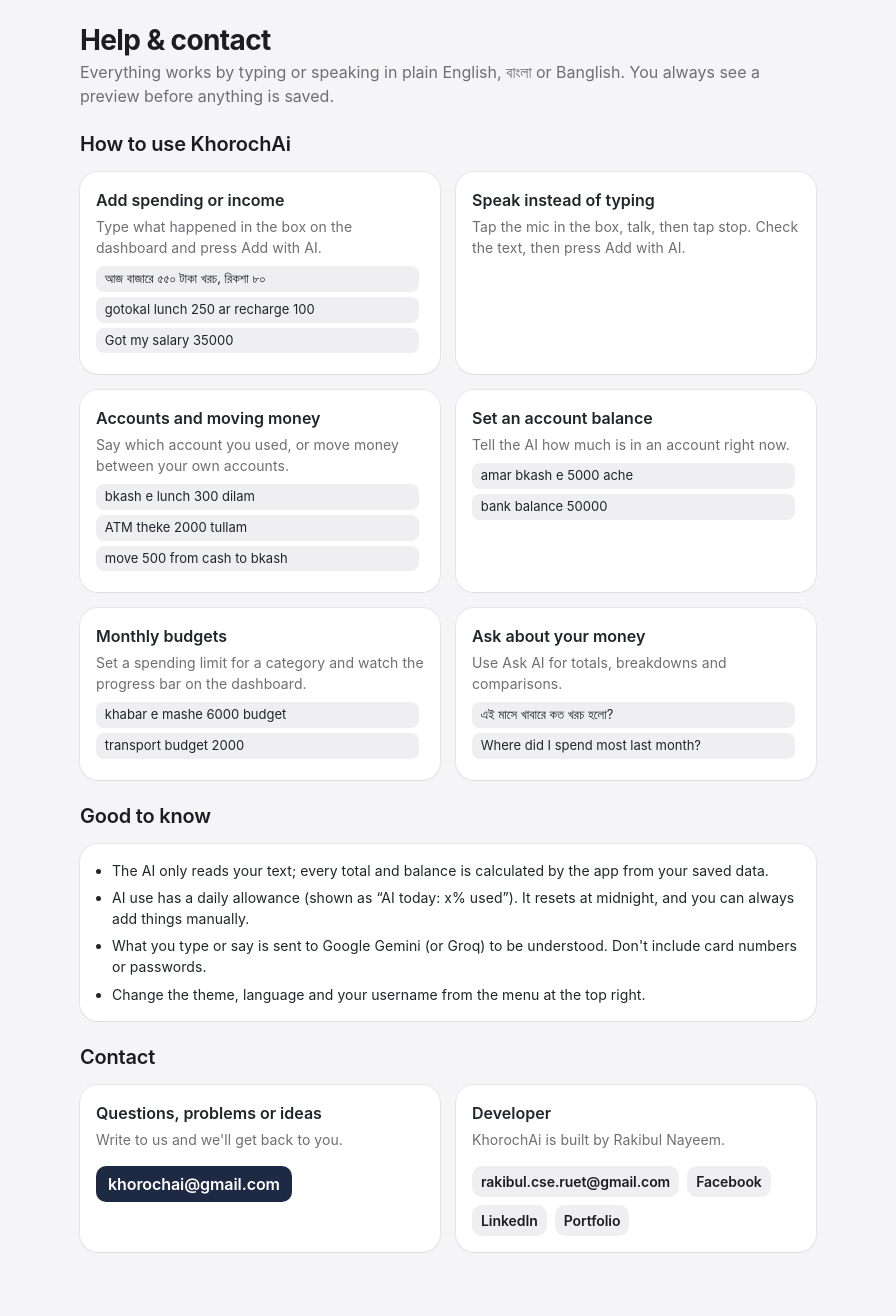
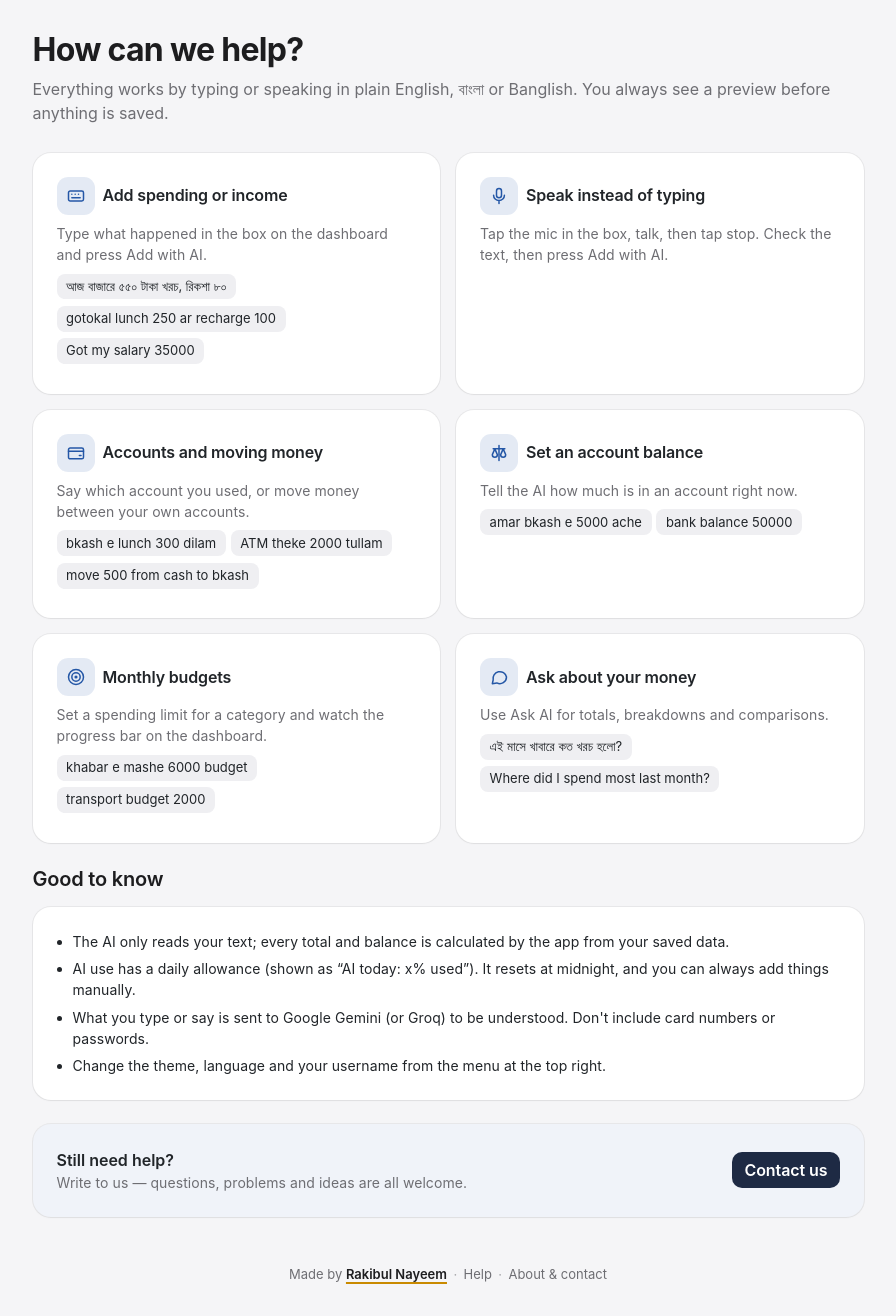
Before and after one commit to RakibulNayeem/khorochai, a Django app: page /help/ in a window 1280 px wide. Shown: the part 60-1376 px from the top of the page, without its empty margins (192-1088 px from the left). Before the commit the page ends 1313 px from the top, so only its background shows below. Run offline with Django 5.2, Linux system fonts and the light colour scheme.

Commit message:
Separate Help and About & contact pages; developer card and footer credit
Help: icon cards with examples, good-to-know notes and a contact link.
About & contact: what KhorochAi is, contact email and a developer card.
A footer on every page (Made by Rakibul Nayeem · Help · About & contact)
opens a developer pop-up with photo, links and email.

Co-Authored-By: Claude Opus 5.5 <noreply@anthropic.com>

```diff
--- a/config/settings.py
+++ b/config/settings.py
@@ -209,6 +209,8 @@ CURRENCY_SYMBOL = os.environ.get("CURRENCY_SYMBOL", "৳")
 CONTACT_EMAIL = "khorochai@gmail.com"
 DEVELOPER = {
     "name": "Rakibul Nayeem",
+    "title": "CSE'17, RUET",
+    "photo": "img/developer.jpg",
     "email": "rakibul.cse.ruet@gmail.com",
     "facebook": "https://www.facebook.com/raki.nayeem",   # full URLs; a button is hidden while its link is empty
     "linkedin": "https://www.linkedin.com/in/rakibulnayeem/",
--- a/static/css/app.css
+++ b/static/css/app.css
@@ -292,6 +292,32 @@ a:hover { color: var(--link); text-decoration: underline; text-underline-offset:
 .menu-item-danger:hover { color: #d93025; }
 
 /* ---------------------------------------------------------------- help page */
+.page-hero { padding: .5rem 0 .25rem; }
+.about-lead { max-width: 620px; }
+.help-icon { width: 38px; height: 38px; flex: none; display: inline-grid; place-items: center; border-radius: 11px;
+  background: color-mix(in srgb, var(--link) 12%, transparent); color: var(--link); }
+.help-icon svg { width: 20px; height: 20px; }
 .help-example { display: inline-block; font-size: .8125rem; background: var(--surface-2); border-radius: 8px;
-  padding: .2rem .55rem; margin: 0 .3rem .3rem 0; }
+  padding: .2rem .6rem; margin: 0 .3rem .35rem 0; }
+.help-cta { background: color-mix(in srgb, var(--link) 7%, var(--surface)); }
 .help-list li + li { margin-top: .4rem; }
+
+/* ---------------------------------------------------------------- footer + developer pop-up */
+.site-footer { display: flex; flex-wrap: wrap; justify-content: center; align-items: center; gap: .4rem;
+  color: var(--muted); font-size: .8125rem; padding: 1.5rem 0 2rem; }
+.site-footer a { color: var(--muted); }
+.site-footer a:hover { color: var(--ink); }
+.site-footer .dot { opacity: .6; }
+.dev-link { border: 0; background: none; padding: 0; color: var(--ink); font-weight: 600;
+  text-decoration: underline; text-decoration-color: var(--gold-text); text-underline-offset: 3px; text-decoration-thickness: 2px; }
+.dev-modal { max-width: 380px; }
+.dev-modal .modal-content { border: 0; border-radius: 22px; background: var(--surface); box-shadow: var(--shadow-float); }
+.dev-close { position: absolute; top: .9rem; right: .9rem; z-index: 1; }
+.dev-photo { width: 128px; height: 128px; border-radius: 50%; object-fit: cover;
+  border: 3px solid var(--gold-text); box-shadow: 0 0 0 5px color-mix(in srgb, var(--gold-text) 18%, transparent); }
+.dev-photo.sm { width: 76px; height: 76px; border-width: 2px; box-shadow: 0 0 0 4px color-mix(in srgb, var(--gold-text) 15%, transparent); }
+.dev-btn { display: inline-flex; align-items: center; gap: .45rem; }
+.dev-btn svg { width: 16px; height: 16px; }
+.dev-mini { border: 0; background: none; padding: .25rem .5rem; border-radius: 14px; color: var(--ink); transition: background-color .15s ease; }
+.dev-mini:hover { background: var(--surface-2); }
+.modal-backdrop.show { opacity: .55; }
--- a/templates/base.html
+++ b/templates/base.html
@@ -71,6 +71,15 @@
   {% block before_content %}{% endblock %}{% block content %}{% endblock %}{% block after_content %}{% endblock %}
 </main>
 
+<footer class="site-footer container">
+  <span>{% translate "Made by" %} <button type="button" class="dev-link" data-bs-toggle="modal" data-bs-target="#developerModal">{{ developer.name }}</button></span>
+  <span class="dot" aria-hidden="true">·</span>
+  <a href="{% url 'help' %}">{% translate "Help" %}</a>
+  <span class="dot" aria-hidden="true">·</span>
+  <a href="{% url 'about' %}">{% translate "About & contact" %}</a>
+</footer>
+{% include "tracker/_developer_modal.html" %}
+
 
 <script src="https://cdn.jsdelivr.net/npm/bootstrap@5.3.3/dist/js/bootstrap.bundle.min.js"></script>
 <script>
--- /dev/null
+++ b/templates/tracker/_developer_links.html
@@ -0,0 +1,14 @@
+{% load i18n %}<div class="d-flex flex-wrap justify-content-center gap-2">
+  <a class="btn btn-brand dev-btn" href="mailto:{{ developer.email }}">
+    <svg viewBox="0 0 24 24" fill="currentColor" aria-hidden="true"><path d="M3 5.5A2.5 2.5 0 0 1 5.5 3h13A2.5 2.5 0 0 1 21 5.5v13a2.5 2.5 0 0 1-2.5 2.5h-13A2.5 2.5 0 0 1 3 18.5v-13zm2.6.5 6.4 5 6.4-5H5.6zM19 7.6l-6.4 5a1 1 0 0 1-1.2 0L5 7.6v10.9c0 .3.2.5.5.5h13c.3 0 .5-.2.5-.5V7.6z"/></svg>
+    {% translate "Email" %}</a>
+  {% if developer.facebook %}<a class="btn btn-outline-secondary dev-btn" href="{{ developer.facebook }}" target="_blank" rel="noopener">
+    <svg viewBox="0 0 24 24" fill="currentColor" aria-hidden="true"><path d="M13.5 21v-7.5h2.5l.4-3h-2.9V8.6c0-.9.3-1.5 1.5-1.5h1.5V4.4c-.3 0-1.2-.1-2.2-.1-2.2 0-3.7 1.3-3.7 3.8v2.4H8v3h2.6V21h2.9z"/></svg>
+    Facebook</a>{% endif %}
+  {% if developer.linkedin %}<a class="btn btn-outline-secondary dev-btn" href="{{ developer.linkedin }}" target="_blank" rel="noopener">
+    <svg viewBox="0 0 24 24" fill="currentColor" aria-hidden="true"><path d="M5.3 8.5h3V19h-3V8.5zM6.8 4a1.75 1.75 0 1 1 0 3.5 1.75 1.75 0 0 1 0-3.5zM10.2 8.5h2.9v1.4h.1c.4-.8 1.4-1.6 2.9-1.6 3.1 0 3.7 2 3.7 4.7V19h-3v-5.1c0-1.2 0-2.8-1.7-2.8s-2 1.3-2 2.7V19h-2.9V8.5z"/></svg>
+    LinkedIn</a>{% endif %}
+  {% if developer.portfolio %}<a class="btn btn-outline-secondary dev-btn" href="{{ developer.portfolio }}" target="_blank" rel="noopener">
+    <svg viewBox="0 0 24 24" fill="none" stroke="currentColor" stroke-width="1.8" stroke-linecap="round" stroke-linejoin="round" aria-hidden="true"><circle cx="12" cy="12" r="9"/><path d="M3 12h18M12 3a14 14 0 0 1 0 18M12 3a14 14 0 0 0 0 18"/></svg>
+    {% translate "Portfolio" %}</a>{% endif %}
+</div>
--- /dev/null
+++ b/templates/tracker/_developer_modal.html
@@ -0,0 +1,16 @@
+{% load i18n static %}
+<div class="modal fade" id="developerModal" tabindex="-1" aria-labelledby="developerModalName" aria-hidden="true">
+  <div class="modal-dialog modal-dialog-centered dev-modal">
+    <div class="modal-content">
+      <button type="button" class="btn-close dev-close" data-bs-dismiss="modal" aria-label="{% translate 'Close' %}"></button>
+      <div class="text-center px-4 pt-4 pb-4">
+        <img src="{% static developer.photo %}" alt="{{ developer.name }}" class="dev-photo" width="128" height="128" loading="lazy">
+        <h2 class="h4 mt-3 mb-1" id="developerModalName">{{ developer.name }}</h2>
+        <div class="text-muted small" data-keep-digits>{{ developer.title }}</div>
+        <div class="text-muted small mb-3">{% translate "Developer, KhorochAi" %}</div>
+        {% include "tracker/_developer_links.html" %}
+        <div class="small text-muted mt-3" data-keep-digits>{{ developer.email }}</div>
+      </div>
+    </div>
+  </div>
+</div>
--- /dev/null
+++ b/templates/tracker/_help_icon.html
@@ -0,0 +1 @@
+<svg viewBox="0 0 24 24" fill="none" stroke="currentColor" stroke-width="1.8" stroke-linecap="round" stroke-linejoin="round">{% if name == "type" %}<rect x="3" y="6" width="18" height="12" rx="2"/><path d="M7 10h.01M11 10h.01M15 10h.01M7 14h10"/>{% elif name == "mic" %}<rect x="9" y="3" width="6" height="11" rx="3"/><path d="M5.5 11a6.5 6.5 0 0 0 13 0M12 17.5V21"/>{% elif name == "accounts" %}<rect x="3" y="6" width="18" height="13" rx="2"/><path d="M3 10h18M16 15h2"/>{% elif name == "balance" %}<path d="M12 3v18M5 7h14M7 7l-3 7a3 3 0 0 0 6 0L7 7zM17 7l-3 7a3 3 0 0 0 6 0l-3-7z"/>{% elif name == "budget" %}<circle cx="12" cy="12" r="9"/><circle cx="12" cy="12" r="5"/><circle cx="12" cy="12" r="1"/>{% else %}<path d="M21 12a8 8 0 0 1-11.6 7.1L4 20l1-4.4A8 8 0 1 1 21 12z"/>{% endif %}</svg>
--- a/templates/tracker/_user_menu.html
+++ b/templates/tracker/_user_menu.html
@@ -32,7 +32,10 @@ Logged out: a gear with theme and language, so visitors can switch them on the l
     {% endif %}
     <a class="menu-item" href="{% url 'help' %}">
       <svg viewBox="0 0 24 24" fill="none" stroke="currentColor" stroke-width="1.8" stroke-linecap="round" stroke-linejoin="round" aria-hidden="true"><circle cx="12" cy="12" r="9"/><path d="M9.5 9.5a2.5 2.5 0 1 1 3.5 2.3c-.6.3-1 .9-1 1.6v.6M12 17h.01"/></svg>
-      {% translate "Help & contact" %}</a>
+      {% translate "Help" %}</a>
+    <a class="menu-item" href="{% url 'about' %}">
+      <svg viewBox="0 0 24 24" fill="none" stroke="currentColor" stroke-width="1.8" stroke-linecap="round" stroke-linejoin="round" aria-hidden="true"><circle cx="12" cy="12" r="9"/><path d="M12 11v5M12 8h.01"/></svg>
+      {% translate "About & contact" %}</a>
     <div class="menu-sep"></div>
 
     <div class="px-2 pt-1">
--- a/templates/tracker/help.html
+++ b/templates/tracker/help.html
@@ -1,26 +1,30 @@
 {% extends "base.html" %}
 {% load i18n %}
-{% block title %}{% translate "Help & contact" %} · KhorochAi{% endblock %}
+{% block title %}{% translate "Help" %} · KhorochAi{% endblock %}
 {% block content %}
-<div class="row justify-content-center"><div class="col-lg-9 col-xl-8">
-  <h1 class="h3 mb-1">{% translate "Help & contact" %}</h1>
-  <p class="text-muted mb-4">{% translate "Everything works by typing or speaking in plain English, বাংলা or Banglish. You always see a preview before anything is saved." %}</p>
+<div class="row justify-content-center"><div class="col-lg-10 col-xl-9">
+  <div class="page-hero mb-4">
+    <h1 class="h2 mb-2">{% translate "How can we help?" %}</h1>
+    <p class="text-muted mb-0">{% translate "Everything works by typing or speaking in plain English, বাংলা or Banglish. You always see a preview before anything is saved." %}</p>
+  </div>
 
-  <h2 class="h5 mb-3">{% translate "How to use KhorochAi" %}</h2>
   <div class="row g-3 mb-4">
     {% for item in guide %}
     <div class="col-md-6">
-      <div class="card p-3 h-100">
-        <div class="fw-semibold mb-1">{{ item.title }}</div>
-        <div class="small text-muted mb-2">{{ item.text }}</div>
-        {% for ex in item.examples %}<div class="help-example" data-keep-digits>{{ ex }}</div>{% endfor %}
+      <div class="card help-card p-3 p-md-4 h-100">
+        <div class="d-flex align-items-center gap-2 mb-2">
+          <span class="help-icon" aria-hidden="true">{% include "tracker/_help_icon.html" with name=item.icon %}</span>
+          <h2 class="h6 mb-0">{{ item.title }}</h2>
+        </div>
+        <p class="small text-muted mb-2">{{ item.text }}</p>
+        <div>{% for ex in item.examples %}<span class="help-example" data-keep-digits>{{ ex }}</span>{% endfor %}</div>
       </div>
     </div>
     {% endfor %}
   </div>
 
   <h2 class="h5 mb-3">{% translate "Good to know" %}</h2>
-  <div class="card p-3 mb-4">
+  <div class="card p-3 p-md-4 mb-4">
     <ul class="small mb-0 ps-3 help-list">
       <li>{% translate "The AI only reads your text; every total and balance is calculated by the app from your saved data." %}</li>
       <li>{% translate "AI use has a daily allowance (shown as “AI today: x% used”). It resets at midnight, and you can always add things manually." %}</li>
@@ -29,27 +33,12 @@
     </ul>
   </div>
 
-  <h2 class="h5 mb-3">{% translate "Contact" %}</h2>
-  <div class="row g-3 mb-4">
-    <div class="col-md-6">
-      <div class="card p-3 h-100">
-        <div class="fw-semibold mb-1">{% translate "Questions, problems or ideas" %}</div>
-        <div class="small text-muted mb-3">{% translate "Write to us and we'll get back to you." %}</div>
-        <a class="btn btn-brand align-self-start" href="mailto:{{ contact_email }}" data-keep-digits>{{ contact_email }}</a>
-      </div>
+  <div class="card help-cta p-3 p-md-4 d-flex flex-column flex-sm-row align-items-sm-center justify-content-between gap-3">
+    <div>
+      <div class="fw-semibold">{% translate "Still need help?" %}</div>
+      <div class="small text-muted">{% translate "Write to us — questions, problems and ideas are all welcome." %}</div>
     </div>
-    <div class="col-md-6">
-      <div class="card p-3 h-100">
-        <div class="fw-semibold mb-1">{% translate "Developer" %}</div>
-        <div class="small text-muted mb-3">{% blocktranslate with name=developer.name %}KhorochAi is built by {{ name }}.{% endblocktranslate %}</div>
-        <div class="d-flex flex-wrap gap-2">
-          <a class="btn btn-outline-secondary btn-sm" href="mailto:{{ developer.email }}" data-keep-digits>{{ developer.email }}</a>
-          {% if developer.facebook %}<a class="btn btn-outline-secondary btn-sm" href="{{ developer.facebook }}" target="_blank" rel="noopener">Facebook</a>{% endif %}
-          {% if developer.linkedin %}<a class="btn btn-outline-secondary btn-sm" href="{{ developer.linkedin }}" target="_blank" rel="noopener">LinkedIn</a>{% endif %}
-          {% if developer.portfolio %}<a class="btn btn-outline-secondary btn-sm" href="{{ developer.portfolio }}" target="_blank" rel="noopener">{% translate "Portfolio" %}</a>{% endif %}
-        </div>
-      </div>
-    </div>
+    <a class="btn btn-brand" href="{% url 'about' %}#contact">{% translate "Contact us" %}</a>
   </div>
 </div></div>
 {% endblock %}
--- a/tracker/context_processors.py
+++ b/tracker/context_processors.py
@@ -28,4 +28,6 @@ def preferences(request):
         "theme": get_theme(request),
         "languages": settings.LANGUAGES,
         "profile": _profile(user) if user is not None and user.is_authenticated else None,
+        "developer": settings.DEVELOPER,
+        "contact_email": settings.CONTACT_EMAIL,
     }
--- a/tracker/urls.py
+++ b/tracker/urls.py
@@ -26,4 +26,5 @@ urlpatterns = [
     path("transfers/<int:pk>/delete/", views.transfer_delete, name="transfer_delete"),
     path("settings/", views.preferences, name="preferences"),
     path("help/", views.help_page, name="help"),
+    path("about/", views.about_page, name="about"),
 ]
--- a/tracker/views.py
+++ b/tracker/views.py
@@ -60,23 +60,23 @@ def preferences(request):
 
 def help_page(request):
     guide = [
-        {"title": _("Add spending or income"), "text": _("Type what happened in the box on the dashboard and press Add with AI."),
+        {"icon": "type", "title": _("Add spending or income"), "text": _("Type what happened in the box on the dashboard and press Add with AI."),
          "examples": ["আজ বাজারে ৫৫০ টাকা খরচ, রিকশা ৮০", "gotokal lunch 250 ar recharge 100", "Got my salary 35000"]},
-        {"title": _("Speak instead of typing"), "text": _("Tap the mic in the box, talk, then tap stop. Check the text, then press Add with AI.")},
-        {"title": _("Accounts and moving money"), "text": _("Say which account you used, or move money between your own accounts."),
+        {"icon": "mic", "title": _("Speak instead of typing"), "text": _("Tap the mic in the box, talk, then tap stop. Check the text, then press Add with AI.")},
+        {"icon": "accounts", "title": _("Accounts and moving money"), "text": _("Say which account you used, or move money between your own accounts."),
          "examples": ["bkash e lunch 300 dilam", "ATM theke 2000 tullam", "move 500 from cash to bkash"]},
-        {"title": _("Set an account balance"), "text": _("Tell the AI how much is in an account right now."),
+        {"icon": "balance", "title": _("Set an account balance"), "text": _("Tell the AI how much is in an account right now."),
          "examples": ["amar bkash e 5000 ache", "bank balance 50000"]},
-        {"title": _("Monthly budgets"), "text": _("Set a spending limit for a category and watch the progress bar on the dashboard."),
+        {"icon": "budget", "title": _("Monthly budgets"), "text": _("Set a spending limit for a category and watch the progress bar on the dashboard."),
          "examples": ["khabar e mashe 6000 budget", "transport budget 2000"]},
-        {"title": _("Ask about your money"), "text": _("Use Ask AI for totals, breakdowns and comparisons."),
+        {"icon": "ask", "title": _("Ask about your money"), "text": _("Use Ask AI for totals, breakdowns and comparisons."),
          "examples": ["এই মাসে খাবারে কত খরচ হলো?", "Where did I spend most last month?"]},
     ]
-    return render(request, "tracker/help.html", {
-        "guide": guide,
-        "contact_email": django_settings.CONTACT_EMAIL,
-        "developer": django_settings.DEVELOPER,
-    })
+    return render(request, "tracker/help.html", {"guide": guide})
+
+
+def about_page(request):
+    return render(request, "tracker/about.html")
 
 
 # --------------------------------------------------------------------------- dashboard
```
Also changed, not shown: templates/tracker/about.html (added, +52 -0 lines), tracker/tests.py (+9 -1 lines), locale/bn/LC_MESSAGES/django.po, static/img/developer.jpg (added), 1 other file.
